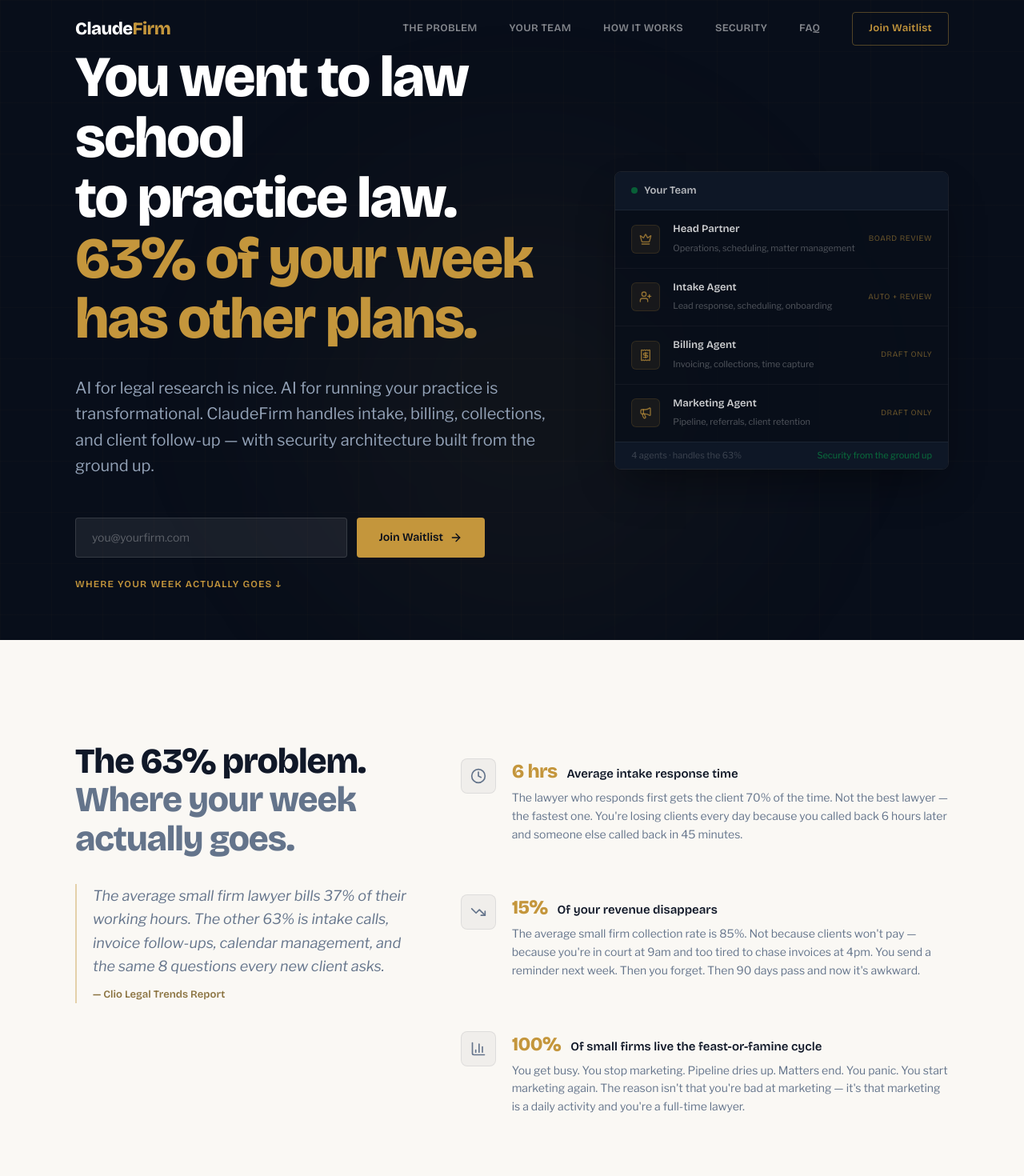
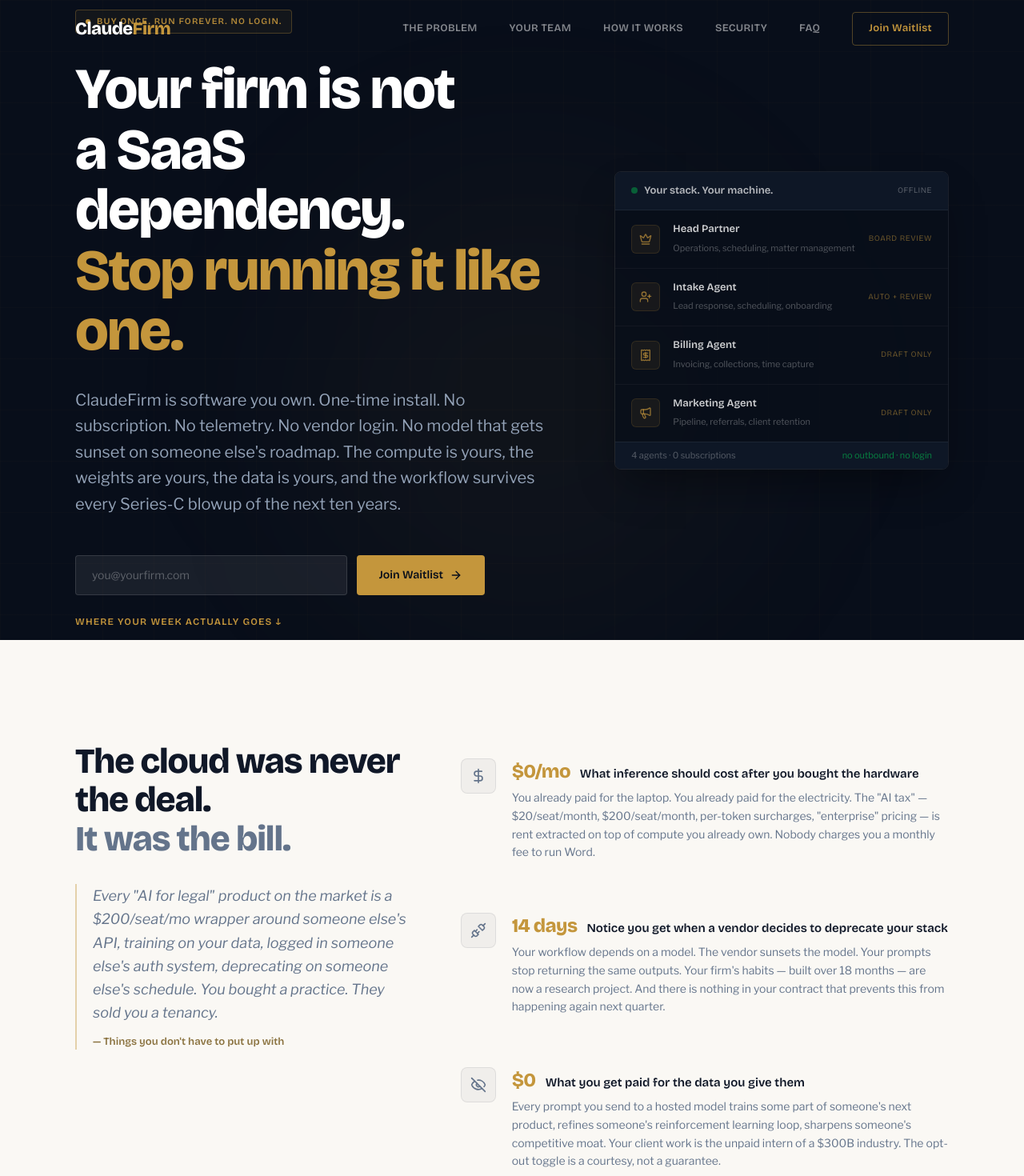
Before and after one commit to claudefirm/claudefirm.com, a React (Vite) app: page / in a window 1280 px wide. Shown: the top 1470 px of the page at 80% size. Built offline with nearby package versions, Linux system fonts and the light colour scheme.

Commit message:
variant-sovereign: anti-SaaS / own-your-tools angle (FOU-211)
Co-Authored-By: Paperclip <noreply@paperclip.ing>

```diff
--- a/index.html
+++ b/index.html
@@ -4,7 +4,7 @@
     <meta charset="UTF-8" />
     <link rel="icon" type="image/svg+xml" href="/favicon.svg" />
     <meta name="viewport" content="width=device-width, initial-scale=1.0" />
-    <title>ClaudeFirm — Security-First AI for Law Firms</title>
+    <title>ClaudeFirm — Own your stack. Run your firm.</title>
     <link rel="preconnect" href="https://fonts.googleapis.com" />
     <link rel="preconnect" href="https://fonts.gstatic.com" crossorigin />
     <link href="https://fonts.googleapis.com/css2?family=Bricolage+Grotesque:opsz,wght@12..96,400;12..96,600;12..96,800&family=Libre+Franklin:ital,wght@0,400;0,500;0,600;1,400&display=swap" rel="stylesheet" />
--- a/src/components/CTA.jsx
+++ b/src/components/CTA.jsx
@@ -10,14 +10,14 @@
       <div className="relative z-10 max-w-[640px] mx-auto px-6 py-24 md:py-32 text-center">
         <FadeIn>
           <h2 className="font-display font-bold text-3xl md:text-[2.75rem] leading-[1.1] tracking-tight">
-            The legal work is where your brain goes.
+            Stop renting your tools.
             <br />
-            <span className="text-brass">Everything else is where your systems go.</span>
+            <span className="text-brass">Own them again.</span>
           </h2>
           <p className="mt-5 text-slate-light text-lg leading-relaxed">
-            The firms that figure this out in the next 12 months won't just survive.
-            They'll run practices that look nothing like small-firm practice has
-            looked for the past 30 years.
+            One install. No subscription. No telemetry. No login. The model
+            runs on your hardware, the data stays on your disk, and the
+            workflow keeps working whether or not we do.
           </p>
         </FadeIn>
 
--- a/src/components/Hero.jsx
+++ b/src/components/Hero.jsx
@@ -13,22 +13,31 @@
         <div className="grid grid-cols-1 lg:grid-cols-12 gap-12 lg:gap-16 items-center">
           {/* Left content */}
           <div className="lg:col-span-7">
+            <FadeIn delay={40}>
+              <div className="inline-flex items-center gap-2 px-3 py-1.5 mb-8 rounded border border-brass/30 bg-brass/[0.06]">
+                <span className="w-1.5 h-1.5 rounded-full bg-brass" />
+                <span className="text-[11px] font-display font-semibold tracking-widest uppercase text-brass/90">
+                  Buy once. Run forever. No login.
+                </span>
+              </div>
+            </FadeIn>
             <FadeIn delay={80}>
               <h1 className="font-display font-bold text-[clamp(2rem,7vw,4.5rem)] leading-[1.05] tracking-tight">
-                You went to law school{' '}
+                Your firm is not{' '}
                 <br className="hidden md:block" />
-                to practice law.{' '}
+                a SaaS dependency.{' '}
                 <br className="hidden md:block" />
-                <span className="text-brass">63% of your week has other plans.</span>
+                <span className="text-brass">Stop running it like one.</span>
               </h1>
             </FadeIn>
 
             <FadeIn delay={160}>
               <p className="mt-8 text-lg md:text-xl leading-relaxed text-slate-light max-w-[640px]">
-                AI for legal research is nice. AI for running your practice is
-                transformational. ClaudeFirm handles intake, billing, collections,
-                and client follow-up — with security architecture built
-                from the ground up.
+                ClaudeFirm is software you own. One-time install. No
+                subscription. No telemetry. No vendor login. No model that
+                gets sunset on someone else's roadmap. The compute is yours,
+                the weights are yours, the data is yours, and the workflow
+                survives every Series-C blowup of the next ten years.
               </p>
             </FadeIn>
 
@@ -48,10 +57,15 @@
               <div className="rounded-lg overflow-hidden border border-white/[0.08] shadow-2xl shadow-black/40">
                 {/* Header */}
                 <div className="bg-ink-light px-5 py-3.5 border-b border-white/[0.06]">
-                  <div className="flex items-center gap-2">
-                    <div className="w-2 h-2 rounded-full bg-green-500/80 animate-pulse" />
-                    <span className="font-display font-semibold text-[13px] text-white/70">
-                      Your Team
+                  <div className="flex items-center justify-between">
+                    <div className="flex items-center gap-2">
+                      <div className="w-2 h-2 rounded-full bg-green-500/80 animate-pulse" />
+                      <span className="font-display font-semibold text-[13px] text-white/70">
+                        Your stack. Your machine.
+                      </span>
+                    </div>
+                    <span className="text-[10px] font-display text-white/30 tracking-wider uppercase">
+                      offline
                     </span>
                   </div>
                 </div>
@@ -84,9 +98,9 @@
                 </div>
 
                 {/* Status bar */}
-                <div className="bg-ink-light px-5 py-2 text-[11px] text-white/20 font-body border-t border-white/[0.06] flex justify-between">
-                  <span>4 agents &middot; handles the 63%</span>
-                  <span className="text-green-500/50">Security from the ground up</span>
+                <div className="bg-ink-light px-5 py-2 text-[11px] text-white/30 font-body border-t border-white/[0.06] flex justify-between">
+                  <span>4 agents &middot; 0 subscriptions</span>
+                  <span className="text-green-500/60">no outbound · no login</span>
                 </div>
               </div>
             </FadeIn>
--- a/src/components/Problem.jsx
+++ b/src/components/Problem.jsx
@@ -10,20 +10,21 @@
         <div className="lg:col-span-5">
           <FadeIn>
             <h2 className="font-display font-bold text-3xl md:text-[2.75rem] leading-[1.1] tracking-tight text-gray-900">
-              The 63% problem.
+              The cloud was never the deal.
               <br />
-              <span className="text-slate">Where your week actually goes.</span>
+              <span className="text-slate">It was the bill.</span>
             </h2>
           </FadeIn>
           <FadeIn delay={100}>
             <div className="mt-8 pl-5 border-l-2 border-brass/40">
               <p className="text-slate italic text-lg leading-relaxed">
-                The average small firm lawyer bills 37% of their working hours.
-                The other 63% is intake calls, invoice follow-ups, calendar
-                management, and the same 8 questions every new client asks.
+                Every "AI for legal" product on the market is a $200/seat/mo
+                wrapper around someone else's API, training on your data,
+                logged in someone else's auth system, deprecating on someone
+                else's schedule. You bought a practice. They sold you a tenancy.
               </p>
               <p className="mt-3 text-[13px] text-brass-muted font-display font-semibold">
-                — Clio Legal Trends Report
+                — Things you don't have to put up with
               </p>
             </div>
           </FadeIn>
--- a/src/components/TrustSafety.jsx
+++ b/src/components/TrustSafety.jsx
@@ -20,19 +20,20 @@
           <div className="flex items-center gap-3 mb-6">
             <ShieldCheck className="w-6 h-6 text-brass" />
             <span className="font-display font-semibold text-brass text-[13px] tracking-widest uppercase">
-              Trust & Safety
+              The Deal
             </span>
           </div>
           <h2 className="font-display font-bold text-3xl md:text-[2.75rem] leading-[1.1] tracking-tight max-w-xl">
-            Your client data is safe.{' '}
+            Software you bought.{' '}
             <br />
-            Here's exactly how.
+            Not software you rent.
           </h2>
           <p className="mt-5 text-slate-light text-lg leading-relaxed max-w-[540px]">
-            You're already using ChatGPT or something like it. You know
-            you probably shouldn't be pasting client information into it.
-            ClaudeFirm was built from day one to handle privileged
-            information — by a security engineer, not a startup.
+            The last decade convinced an entire industry that paying rent
+            forever was the natural order of things. It is not. ClaudeFirm
+            ships as a thing you install, on a machine you own, doing work
+            on data nobody else gets to touch. That used to be how most
+            software worked. We made that again.
           </p>
         </FadeIn>
 
@@ -55,12 +56,13 @@
         <FadeIn delay={400}>
           <div className="mt-14 pl-6 border-l-2 border-brass/30 max-w-xl">
             <p className="text-slate-light text-[15px] italic leading-relaxed">
-              "Would you hand a first-day temp your entire client list, every
-              privileged communication, and the ability to send emails on your
-              behalf? That's what most AI tools ask you to do."
+              "If your livelihood depends on a piece of software, the
+              software should not depend on someone else's ability to
+              keep their company alive. That used to be obvious. Then we
+              all signed up for the cloud and forgot."
             </p>
             <p className="mt-3 font-display font-semibold text-brass text-sm">
-              ClaudeFirm doesn't. Every permission is earned, every action is supervised.
+              We are unforgetting it. Software you can outlive.
             </p>
           </div>
         </FadeIn>
```
Also changed, not shown: src/lib/constants.js.
